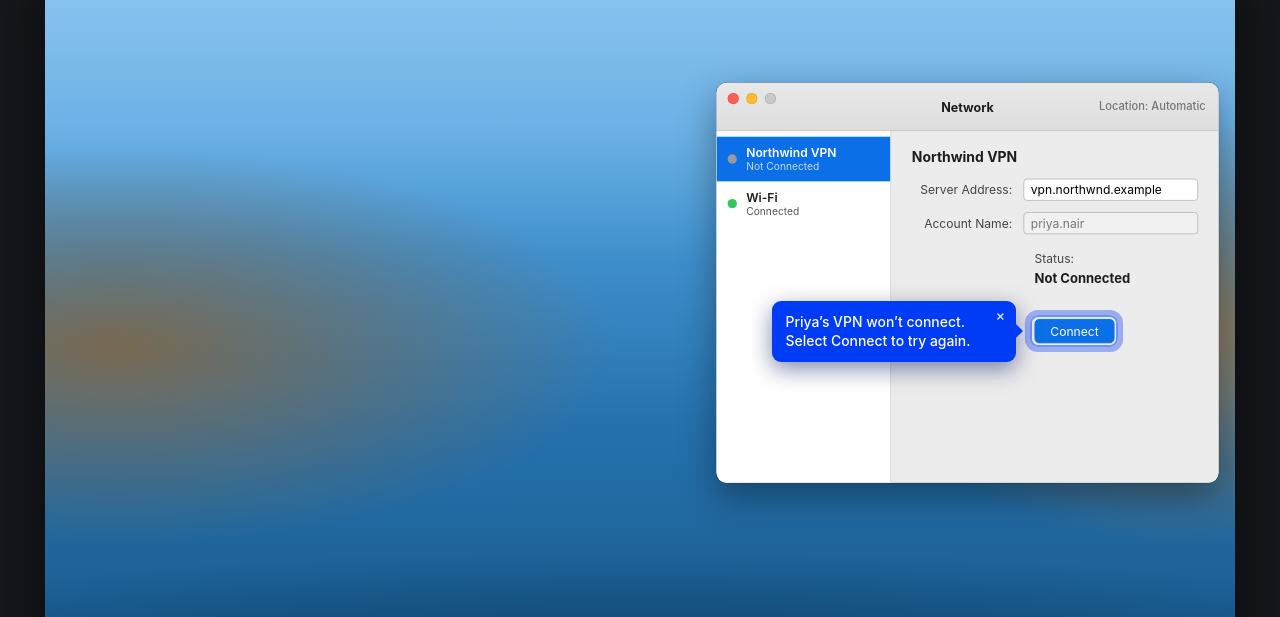
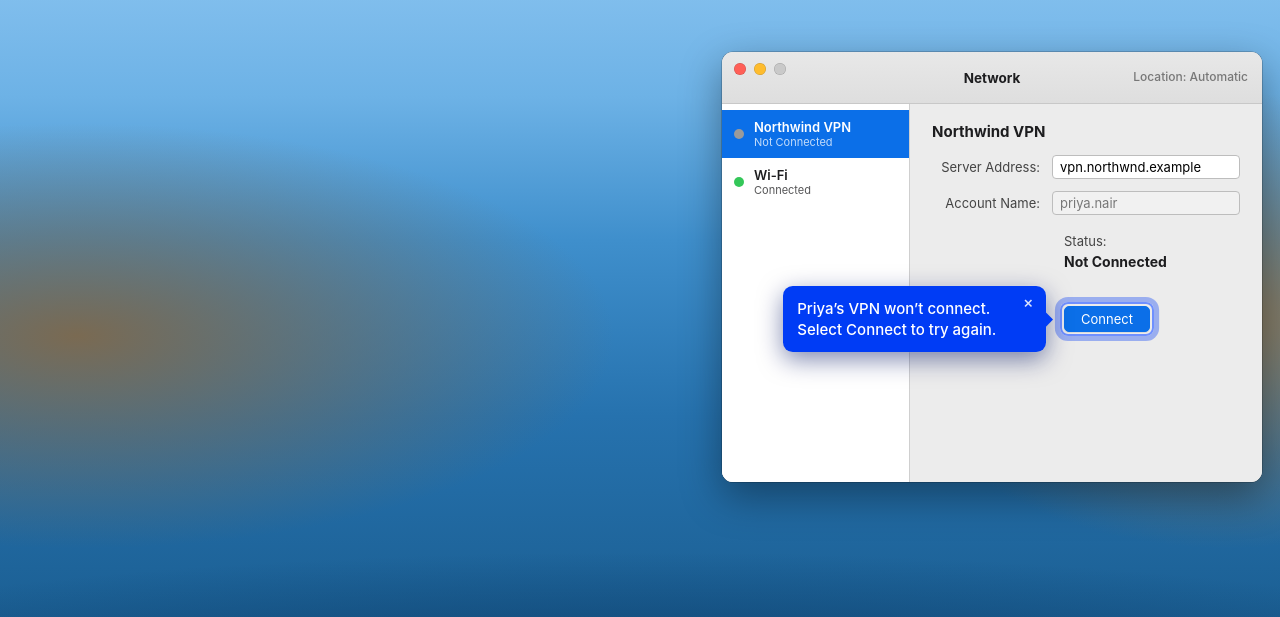
Before and after one commit to sivakrishnanm-commits/Hexnode-Interactive-Demo, a plain HTML site: page demos/hexnode-macos-remote-troubleshooting.html in a window 1280 px wide. Shown: the part 80-697 px from the top of the page. Drawn offline with Linux system fonts and the light colour scheme.

Commit message:
Update Hexnode macOS Remote Troubleshooting demo (#7)
- Enhanced interactive troubleshooting workflow
- Improved diagnostics interface and features
- Performance and UX optimizations

Co-authored-by: Claude <noreply@anthropic.com>

```diff
--- a/demos/hexnode-macos-remote-troubleshooting.html
+++ b/demos/hexnode-macos-remote-troubleshooting.html
@@ -16,9 +16,9 @@ html,body{margin:0;height:100%;background:var(--demo-bg);font-family:var(--font)
 [hidden]{display:none!important}
 button{font:inherit;color:inherit;cursor:pointer}
 :focus-visible{outline:2px solid #5b9bff;outline-offset:2px}
-#app{display:flex;height:100vh;min-height:560px}
-#stageWrap{flex:1;min-width:0;display:flex;align-items:center;justify-content:center;padding:40px 16px 16px;position:relative;overflow:hidden}
-#stageBox{position:relative;border-radius:10px;box-shadow:0 18px 60px rgba(0,0,0,.55);overflow:hidden;flex:none}
+#app{display:flex;height:100vh}
+#stageWrap{flex:1;min-width:0;display:flex;align-items:center;justify-content:center;padding:0;position:relative;overflow:hidden}
+#stageBox{position:relative;border-radius:0;overflow:hidden;flex:none}
 #stage{position:absolute;left:0;top:0;width:1280px;height:800px;transform-origin:0 0}
 
 #toast{position:absolute;left:50%;bottom:18px;transform:translateX(-50%);background:#1d2027;color:#e8eaf0;border:1px solid #3a4050;border-radius:20px;padding:7px 16px;font-size:12.5px;z-index:8000;pointer-events:none;opacity:0;transition:opacity .2s}
@@ -486,6 +486,7 @@ function tipStep(){
   if(s.ended)return'end';
   if(s.session==='view'||s.session==='control'){
     if(s.seqRunning)return'watch';
+    if(!s.win.ra)return s.controlDone?'fixed':'viewMin';
     return s.controlDone?'fixed':'view';
   }
   if(s.alert)return'alertOk';
@@ -508,6 +509,7 @@ const TIPS={
   read:{t:'[data-msg="new"]',text:'IT’s message is here, unread. Select it to mark it as read.',prefer:['bottom','top']},
   start:{anchor:1,text:'Priya knows help is coming. IT now starts a remote session.',btn:'Start remote session',act:()=>startSession()},
   view:{t:'#raBanner',text:'IT is viewing Priya’s screen. Remote Assist shows the live session and a timer. Next, IT requests control.',prefer:['right','bottom'],btn:'Take control',act:()=>startControl()},
+  viewMin:{t:'#dkRa',text:'Remote Assist is minimized, but IT\u2019s session continues. Select it in the Dock to bring it back, or let IT take control.',prefer:['top'],btn:'Take control',act:()=>startControl()},
   fixed:{t:'#vpnStatus',text:'IT corrected the server address and the VPN is connected. IT now ends the session.',prefer:['left','bottom'],btn:'End session',act:()=>endSession()},
   end:{t:'#vpnStatus',text:'The session has ended and Priya’s Mac is back to normal. That’s the end of this demo.',prefer:['left','bottom'],btn:'Try again',act:()=>resetAll()}
 };
@@ -519,6 +521,13 @@ const BACKS={
   start:()=>{state.msgRead=false;state.uemPage='msgs';openWin('uem');}
 };
 function backToSend(){state.broadcast=false;state.bannerOpen=false;state.msgRead=false;state.filter='all';state.uemPage='enroll';closeWin('uem');}
+let lastKey='';
+function layoutKey(){
+  const c=TIPS[curStep];if(!c)return'';
+  const el=c.t?document.querySelector(c.t):null,r=el&&el.getClientRects().length?el.getBoundingClientRect():null,s=box.getBoundingClientRect();
+  return [innerWidth,innerHeight,s.left|0,s.top|0,s.width|0,r?[r.left|0,r.top|0,r.width|0,r.height|0].join():'-'].join('|');
+}
+setInterval(()=>{if(!tip.classList.contains('on'))return;const k=layoutKey();if(k!==lastKey){updateTip();}},120);
 function hideTip(){tip.classList.remove('on');ring.classList.remove('on');}
 function syncTip(){
   const st=tipStep();
@@ -547,6 +556,7 @@ function updateTip(){
   const el=c.t?document.querySelector(c.t):null;
   const r=el&&el.getClientRects().length?el.getBoundingClientRect():null;
   place(r,c.prefer||[]);
+  lastKey=layoutKey();
   tip.classList.add('on');
 }
 function place(r,prefs){
@@ -557,8 +567,8 @@ function place(r,prefs){
   if(!r){ // admin action: no on-device target, so anchor to the free area under the right-hand window
     ring.classList.remove('on');arrow.style.display='none';
     const sb=box.getBoundingClientRect();
-    const x=Math.min(Math.max(sb.left+1262*scale-w,m),vw-w-m);
-    const y=Math.min(Math.max(sb.top+704*scale-h,m),vh-h-m);
+    const x=Math.max(m,Math.min(sb.left+1262*scale-w,vw-w-m));
+    const y=Math.max(m,Math.min(sb.top+704*scale-h,vh-h-m));
     tip.style.left=x+'px';tip.style.top=y+'px';return;
   }
   arrow.style.display='';
@@ -571,7 +581,7 @@ function place(r,prefs){
   let pick=null;
   for(const s of order){const p=c[s];const fits=(s==='right'||s==='left')?(p.x>=m&&p.x+w<=vw-m):(p.y>=m&&p.y+h<=vh-m);if(fits){pick=s;break;}}
   if(!pick)pick=order[0];
-  const x=Math.min(Math.max(c[pick].x,m),vw-w-m),y=Math.min(Math.max(c[pick].y,m),vh-h-m);
+  const x=Math.max(m,Math.min(c[pick].x,vw-w-m)),y=Math.max(m,Math.min(c[pick].y,vh-h-m));
   tip.style.left=x+'px';tip.style.top=y+'px';
   const half=arrow.offsetWidth/2||6;
   if(pick==='right'||pick==='left'){
@@ -684,7 +694,7 @@ $('#tipBtn').addEventListener('click',tipAct);
 $('#labelBtn').addEventListener('click',tipAct);
 
 function fit(){
-  const w=$('#stageWrap').clientWidth-32,h=$('#stageWrap').clientHeight-56;
+  const w=$('#stageWrap').clientWidth,h=$('#stageWrap').clientHeight;
   scale=Math.max(.2,Math.min(w/1280,h/800));
   box.style.width=1280*scale+'px';box.style.height=800*scale+'px';
   stage.style.transform='scale('+scale+')';
@@ -692,7 +702,10 @@ function fit(){
   if(tip.classList.contains('on'))updateTip();
 }
 addEventListener('resize',fit);
+if(window.ResizeObserver)new ResizeObserver(()=>fit()).observe($('#stageWrap'));
+if(window.visualViewport)visualViewport.addEventListener('resize',fit);
 fit();render();fit();
+addEventListener('keydown',e=>{if((e.key==='f'||e.key==='F')&&!e.metaKey&&!e.ctrlKey&&!e.altKey&&!/INPUT|TEXTAREA/.test((e.target.tagName||''))){if(document.fullscreenElement)document.exitFullscreen();else document.documentElement.requestFullscreen&&document.documentElement.requestFullscreen().catch(()=>{});}});
 window.__demo={get state(){return state;},reset:resetAll};
 </script>
 </body>
```
